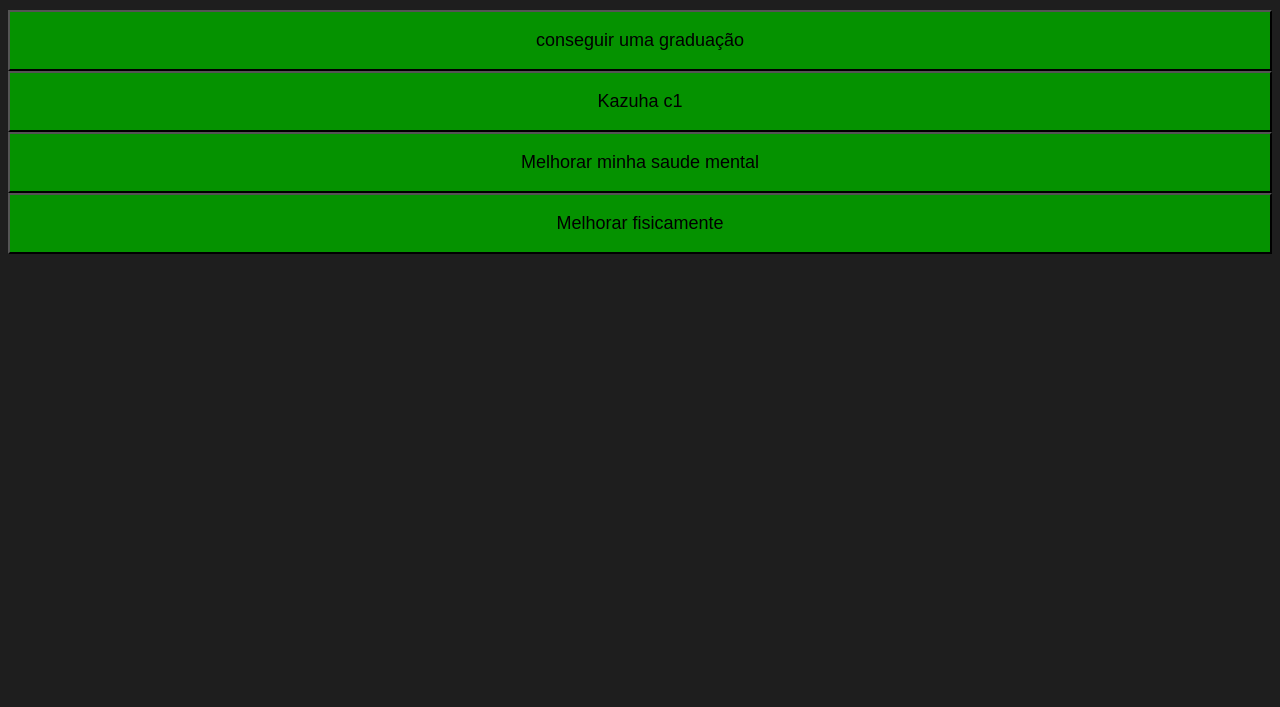
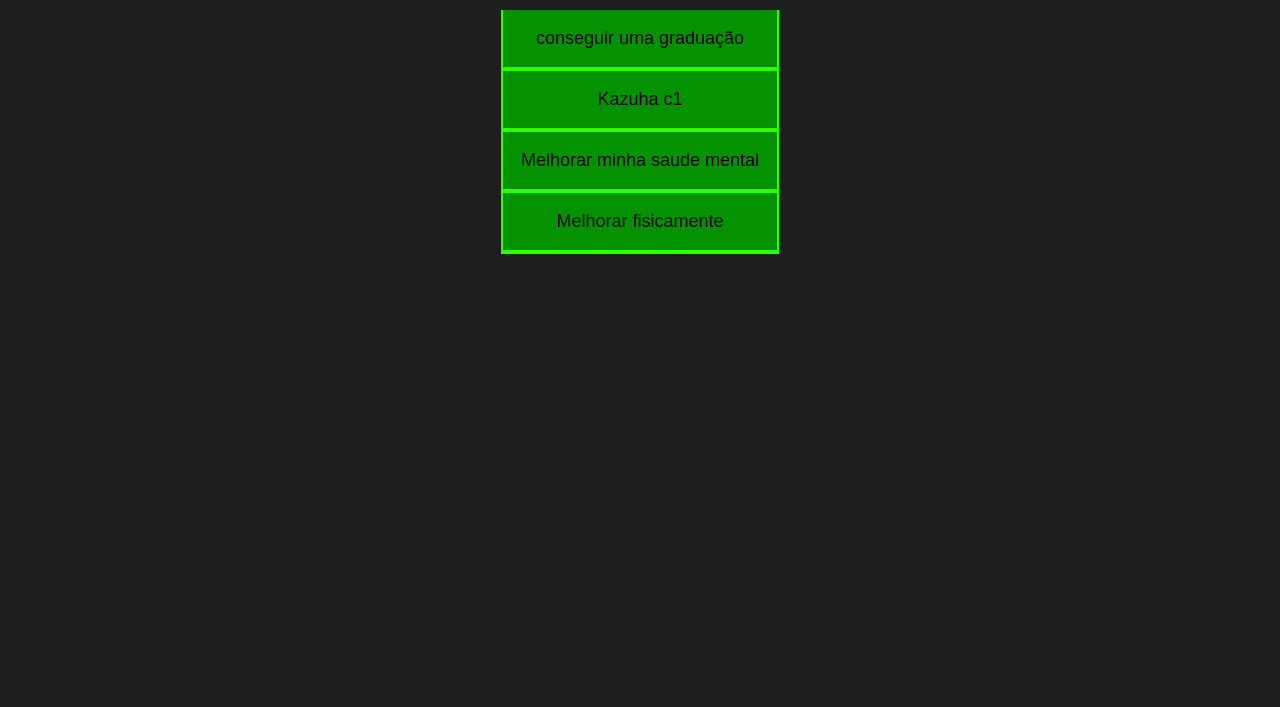
Before and after one commit to TiagoBR24/Projeto, a plain HTML site: page index.html in a window 1280 px wide. Shown: the part 93-800 px from the top of the page. Drawn offline with Linux system fonts and the light colour scheme.

Commit message:
alinhar botoes

```diff
--- a/index.html
+++ b/index.html
@@ -7,7 +7,7 @@
     <link rel="stylesheet" href="style.css">
 </head>
 <body>
-    <section class="conteudo-principal"></section>
+    <section class="conteudo-principal">
         <h2 class="titulo-principal">Meus Objetivos do ano_</h2>
         <div class="botoes">
             <button class="botao">conseguir uma graduação</button>
@@ -15,5 +15,6 @@
             <button class="botao">Melhorar minha saude mental</button>
             <button class="botao">Melhorar fisicamente</button>
         </div>
+    </section>
 </body>
 </html>
--- a/style.css
+++ b/style.css
@@ -45,4 +45,17 @@ body {
     font-size: 18px;
     align-items: center;
     width:100%;
+    border-bottom: 4px solid var(--botao-ativo);
+    border-left: 2px solid var(--botao-ativo);
+    border-right: 2px solid var(--botao-ativo);
+    border-top: none;
 }
+
+.botoes{
+        display: block;
+}
+]@media screen and (min-width:768px){
+    .botoes{
+            display:flex;
+    }
+}
```
